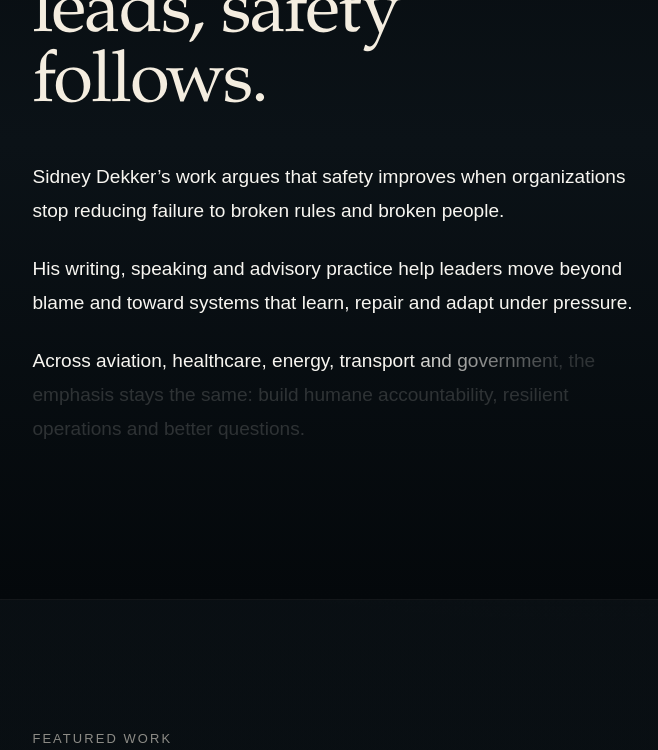
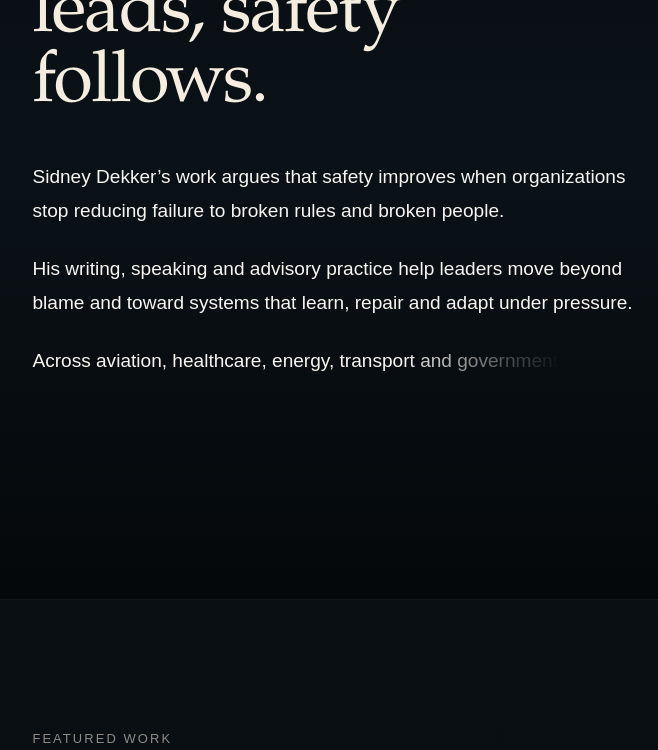
Before and after one commit to liudada118/personalWeb, a Next.js app: page / in a window 1280 px wide. Shown: the part 1986-2736 px from the top of the page, without its empty margins (6-664 px from the left). Built offline with nearby package versions, Linux system fonts and the light colour scheme.

Commit message:
fix: text reveal from 0 opacity, dark bg, add loading.tsx

```diff
--- a/app/globals.css
+++ b/app/globals.css
@@ -2400,7 +2400,7 @@
 
 .scroll-reveal-char {
   display: inline;
-  color: rgba(255, 255, 255, var(--char-alpha, 0.16));
+  color: rgba(255, 255, 255, var(--char-alpha, 0));
   transition:
     color var(--char-transition, 280ms) ease,
     opacity var(--char-transition, 280ms) ease;
@@ -3498,8 +3498,8 @@
 /* ===== Text Reveal Section ===== */
 .text-reveal-section {
   padding: clamp(80px, 12vw, 140px) 0;
-  background: linear-gradient(180deg, #171812 0%, #0a0c0d 50%, #161611 100%);
-  color: var(--color-primary-foreground);
+  background: var(--bg);
+  color: var(--ink);
 }
 
 .text-reveal-container {
--- a/components/text-reveal-section.tsx
+++ b/components/text-reveal-section.tsx
@@ -75,7 +75,7 @@
       {characters.map((char, index) => {
         const threshold = characters.length <= 1 ? 0 : index / (characters.length - 1);
         const charProgress = Math.max(0, Math.min(1, (localProgress - threshold + 0.1) / 0.1));
-        const opacity = 0.16 + 0.84 * charProgress;
+        const opacity = charProgress;
 
         return (
           <span
```
Also changed, not shown: app/(site)/loading.tsx (added, +21 -0 lines).
